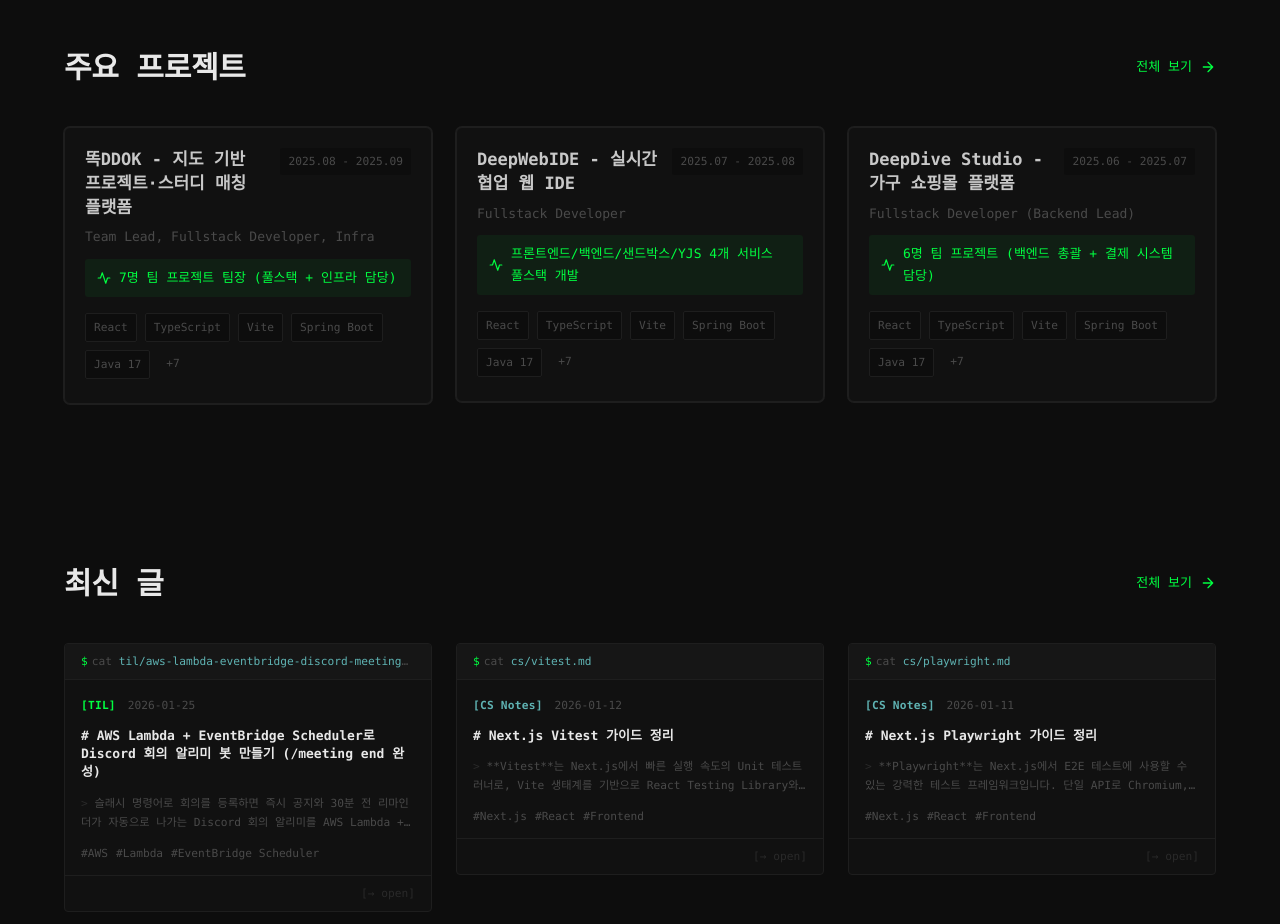
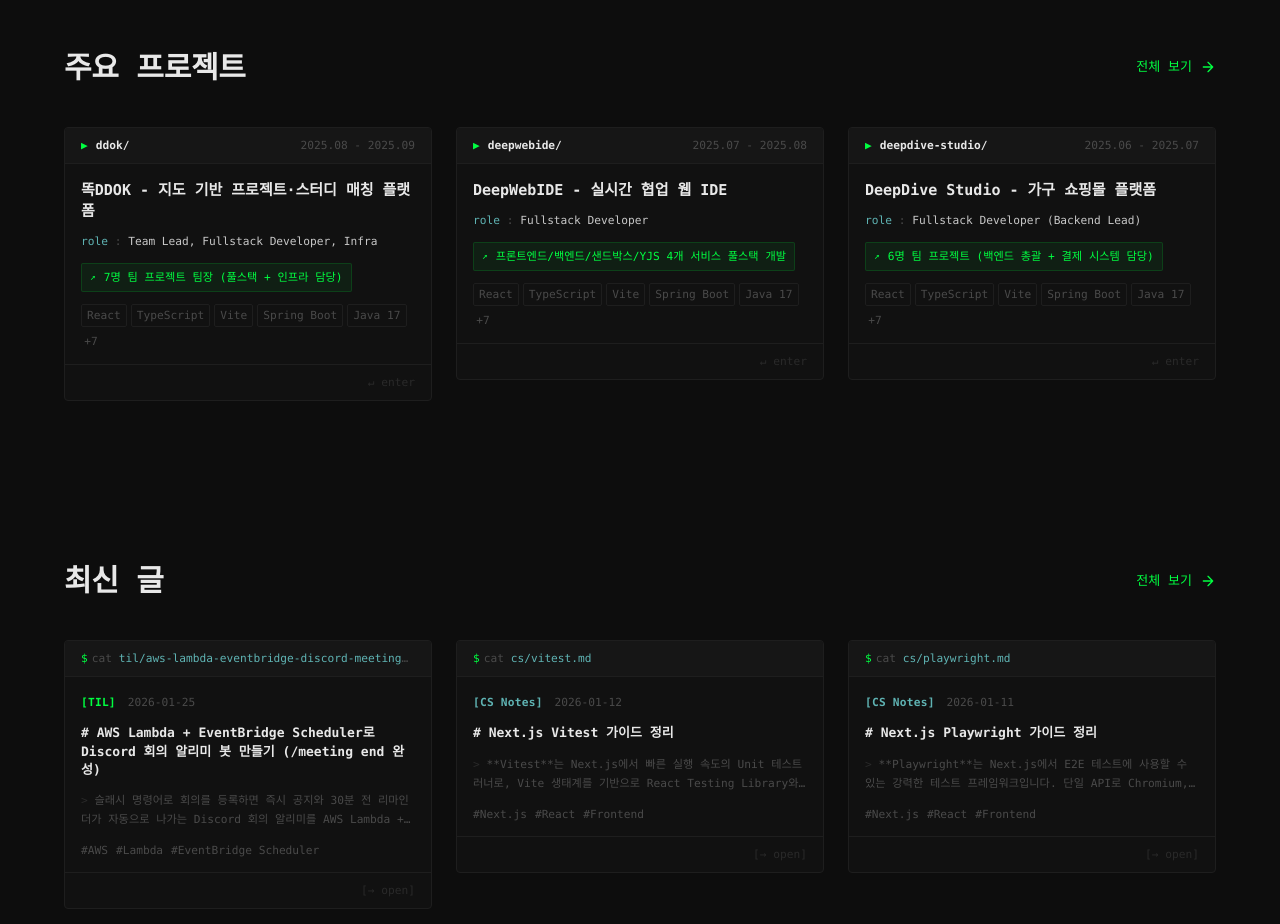
Before and after one commit to projectmiluju/projectmiluju.github.io, an Astro site: page / in a window 1280 px wide. Shown: the part 1340-2264 px from the top of the page. Built offline with nearby package versions, Linux system fonts and the light colour scheme; Astro itself is replaced by a stand-in of ours; a web font is replaced by a local one.

Commit message:
프로젝트 카드 컴포넌트 리팩토링: 구조 개선, 커버 이미지 및 메트릭 표시 방식 조정, 스타일 업데이트

```diff
--- a/src/components/ProjectCard.astro
+++ b/src/components/ProjectCard.astro
@@ -13,39 +13,48 @@ interface Props {
 
 const { title, slug, period, role, stack, highlights = [], metrics = [], cover, youtube } = Astro.props;
 
-// 유튜브 비디오 ID에서 순수 ID만 추출 (쿼리 파라미터 제거)
 const getYouTubeId = (id?: string) => {
   if (!id) return null;
   return id.split('?')[0];
 };
 
-// 커버 이미지가 없으면 유튜브 썸네일 사용
 const displayCover = cover || (youtube ? `https://img.youtube.com/vi/${getYouTubeId(youtube)}/maxresdefault.jpg` : undefined);
+
+// Pad title for consistent display
+const paddedSlug = slug.padEnd(24, ' ');
 ---
 
-<article class="project-card card-3d">
+<article class="project-card">
   <a href={`/projects/${slug}`} class="card-link">
+    <!-- File header line -->
+    <div class="card-file-header">
+      <span class="file-icon">▶</span>
+      <span class="file-name">{slug}/</span>
+      <span class="file-period">{period}</span>
+    </div>
+
+    <!-- Cover image (optional) -->
     {displayCover && (
       <div class="card-cover">
-        <img src={displayCover} alt={`${title} 프로젝트 썸네일`} loading="lazy" />
-        <div class="card-cover-overlay"></div>
+        <img src={displayCover} alt={`${title} 프로젝트`} loading="lazy" />
+        <div class="cover-overlay"></div>
       </div>
     )}
 
-    <div class="card-content">
-      <header class="card-header">
-        <h3 class="card-title">{title}</h3>
-        <span class="card-meta">{period}</span>
-      </header>
+    <!-- Card body -->
+    <div class="card-body">
+      <h3 class="card-title">{title}</h3>
 
-      <p class="card-role">{role}</p>
+      <div class="card-role">
+        <span class="field-name">role</span>
+        <span class="field-sep"> : </span>
+        <span class="field-value">{role}</span>
+      </div>
 
       {metrics.length > 0 && (
         <div class="card-metric">
-          <svg width="14" height="14" viewBox="0 0 24 24" fill="none" stroke="currentColor" stroke-width="2" stroke-linecap="round" stroke-linejoin="round" aria-hidden="true">
-            <polyline points="22 12 18 12 15 21 9 3 6 12 2 12"></polyline>
-          </svg>
-          <span>{metrics[0]}</span>
+          <span class="metric-icon">↗</span>
+          <span class="metric-text">{metrics[0]}</span>
         </div>
       )}
 
@@ -59,23 +68,21 @@ const displayCover = cover || (youtube ? `https://img.youtube.com/vi/${getYouTub
       </div>
     </div>
 
-    <div class="card-arrow" aria-hidden="true">
-      <svg width="20" height="20" viewBox="0 0 24 24" fill="none" stroke="currentColor" stroke-width="2" stroke-linecap="round" stroke-linejoin="round">
-        <path d="M5 12h14M12 5l7 7-7 7"/>
-      </svg>
+    <!-- Footer -->
+    <div class="card-file-footer">
+      <span class="footer-enter">↵ enter</span>
     </div>
   </a>
 </article>
 
 <style>
   .project-card {
-    position: relative;
     background-color: var(--color-bg-alt);
     border: 1px solid var(--color-border);
-    border-radius: var(--radius-xl);
+    border-radius: var(--radius-lg);
+    font-family: var(--font-mono);
+    transition: border-color var(--transition-fast), box-shadow var(--transition-fast);
     overflow: hidden;
-    box-shadow: var(--shadow-card);
-    transition: border-color var(--transition-base), box-shadow var(--transition-base);
   }
 
   .project-card:hover {
@@ -91,6 +98,45 @@ const displayCover = cover || (youtube ? `https://img.youtube.com/vi/${getYouTub
     color: inherit;
   }
 
+  /* File header */
+  .card-file-header {
+    display: flex;
+    align-items: center;
+    gap: var(--space-2);
+    padding: var(--space-2) var(--space-4);
+    background-color: var(--color-bg-elevated);
+    border-bottom: 1px solid var(--color-border);
+    overflow: hidden;
+  }
+
+  .file-icon {
+    color: var(--color-accent);
+    font-size: var(--text-xs);
+    flex-shrink: 0;
+    transition: transform var(--transition-fast);
+  }
+
+  .project-card:hover .file-icon {
+    transform: translateX(3px);
+  }
+
+  .file-name {
+    color: var(--color-text-bright);
+    font-size: var(--text-xs);
+    font-weight: 600;
+    flex: 1;
+    overflow: hidden;
+    text-overflow: ellipsis;
+    white-space: nowrap;
+  }
+
+  .file-period {
+    font-size: var(--text-xs);
+    color: var(--color-text-muted);
+    flex-shrink: 0;
+  }
+
+  /* Cover image */
   .card-cover {
     position: relative;
     aspect-ratio: 16 / 9;
@@ -102,44 +148,34 @@ const displayCover = cover || (youtube ? `https://img.youtube.com/vi/${getYouTub
     width: 100%;
     height: 100%;
     object-fit: cover;
-    transition: transform var(--transition-slow);
+    transition: transform var(--transition-slow), filter var(--transition-slow);
+    filter: grayscale(30%) brightness(0.8);
   }
 
-  .card-cover-overlay {
+  .cover-overlay {
     position: absolute;
     inset: 0;
-    background: linear-gradient(to bottom, transparent 60%, rgba(0, 0, 0, 0.4));
-    opacity: 0;
-    transition: opacity var(--transition-base);
+    background: linear-gradient(to bottom, transparent 40%, rgba(13, 13, 13, 0.8));
   }
 
   .project-card:hover .card-cover img {
     transform: scale(1.03);
+    filter: grayscale(0%) brightness(0.9);
   }
 
-  .project-card:hover .card-cover-overlay {
-    opacity: 1;
-  }
-
-  .card-content {
+  /* Body */
+  .card-body {
     flex: 1;
-    padding: var(--space-5) var(--space-5) var(--space-6);
+    padding: var(--space-4) var(--space-4) var(--space-3);
     display: flex;
     flex-direction: column;
-  }
-
-  .card-header {
-    display: flex;
-    justify-content: space-between;
-    align-items: flex-start;
     gap: var(--space-3);
-    margin-bottom: var(--space-2);
   }
 
   .card-title {
-    font-size: var(--text-lg);
+    font-size: var(--text-base);
     font-weight: 600;
-    color: var(--color-text);
+    color: var(--color-text-bright);
     line-height: 1.4;
     margin: 0;
     transition: color var(--transition-fast);
@@ -149,105 +185,89 @@ const displayCover = cover || (youtube ? `https://img.youtube.com/vi/${getYouTub
     color: var(--color-accent);
   }
 
-  .card-meta {
+  .card-role {
     font-size: var(--text-xs);
-    color: var(--color-text-muted);
-    white-space: nowrap;
-    padding: var(--space-1) var(--space-2);
-    background-color: var(--color-bg);
-    border-radius: var(--radius-sm);
+    line-height: 1.5;
   }
 
-  .card-role {
-    font-size: var(--text-sm);
+  .field-name {
+    color: var(--color-prompt-path);
+  }
+
+  .field-sep {
     color: var(--color-text-muted);
-    margin-bottom: var(--space-3);
-    line-height: 1.5;
+  }
+
+  .field-value {
+    color: var(--color-text);
   }
 
   .card-metric {
     display: inline-flex;
     align-items: center;
     gap: var(--space-2);
-    font-size: var(--text-sm);
+    font-size: var(--text-xs);
     color: var(--color-accent);
-    font-weight: 500;
-    margin-bottom: var(--space-4);
-    padding: var(--space-2) var(--space-3);
+    padding: var(--space-1) var(--space-2);
     background-color: var(--color-accent-light);
-    border-radius: var(--radius-md);
+    border: 1px solid rgba(0, 255, 65, 0.15);
+    border-radius: var(--radius-sm);
+    width: fit-content;
   }
 
-  .card-metric svg {
-    flex-shrink: 0;
+  .metric-icon {
+    font-size: 0.85em;
   }
 
   .card-stack {
     display: flex;
     flex-wrap: wrap;
-    gap: var(--space-2);
+    gap: var(--space-1);
     margin-top: auto;
   }
 
   .stack-tag {
     font-size: var(--text-xs);
-    padding: var(--space-1) var(--space-2);
-    background-color: var(--color-bg);
+    padding: 0.1em 0.45em;
+    border: 1px solid var(--color-border);
     color: var(--color-text-muted);
     border-radius: var(--radius-sm);
-    border: 1px solid var(--color-border);
     transition: all var(--transition-fast);
   }
 
   .project-card:hover .stack-tag {
-    border-color: var(--color-accent-light);
+    border-color: rgba(0, 255, 65, 0.2);
+    color: var(--color-accent);
     background-color: var(--color-accent-light);
-    color: var(--color-accent);
   }
 
   .stack-more {
     font-size: var(--text-xs);
-    padding: var(--space-1) var(--space-2);
     color: var(--color-text-muted);
+    padding: 0.1em 0.3em;
   }
 
-  /* Arrow indicator */
-  .card-arrow {
-    position: absolute;
-    bottom: var(--space-5);
-    right: var(--space-5);
-    width: 36px;
-    height: 36px;
+  /* Footer */
+  .card-file-footer {
+    padding: var(--space-2) var(--space-4);
+    border-top: 1px solid var(--color-border);
     display: flex;
-    align-items: center;
-    justify-content: center;
-    background-color: var(--color-bg);
-    border-radius: var(--radius-md);
-    color: var(--color-text-muted);
-    opacity: 0;
-    transform: translateX(-8px);
-    transition: all var(--transition-base);
+    justify-content: flex-end;
   }
 
-  .project-card:hover .card-arrow {
-    opacity: 1;
-    transform: translateX(0);
-    background-color: var(--color-accent);
-    color: white;
+  .footer-enter {
+    font-size: var(--text-xs);
+    color: var(--color-text-dim);
+    transition: color var(--transition-fast);
   }
 
-  /* Mobile adjustments */
+  .project-card:hover .footer-enter {
+    color: var(--color-accent);
+  }
+
   @media (max-width: 768px) {
-    .project-card {
-      border-radius: var(--radius-lg);
-    }
-
-    .card-arrow {
-      display: none;
-    }
-
-    .card-content {
-      padding: var(--space-4);
+    .card-body {
+      padding: var(--space-3);
     }
   }
 </style>
```
